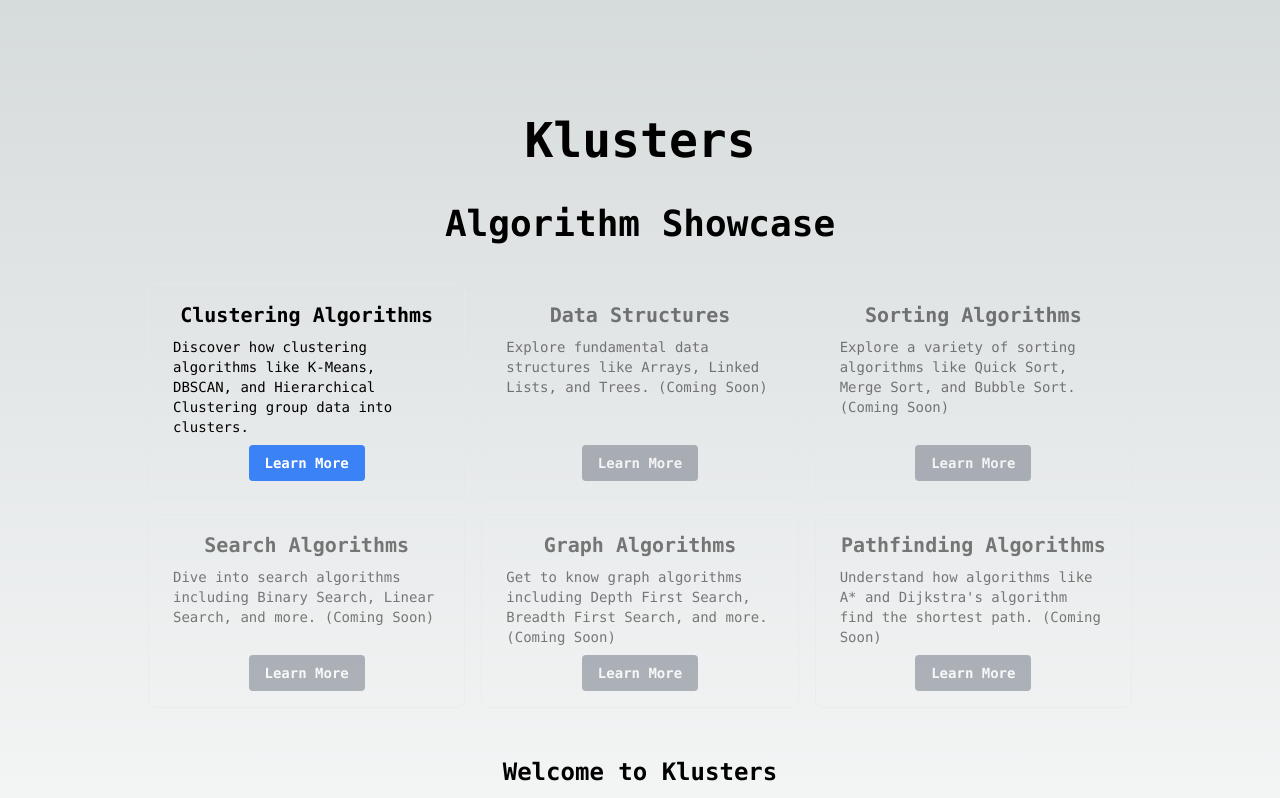
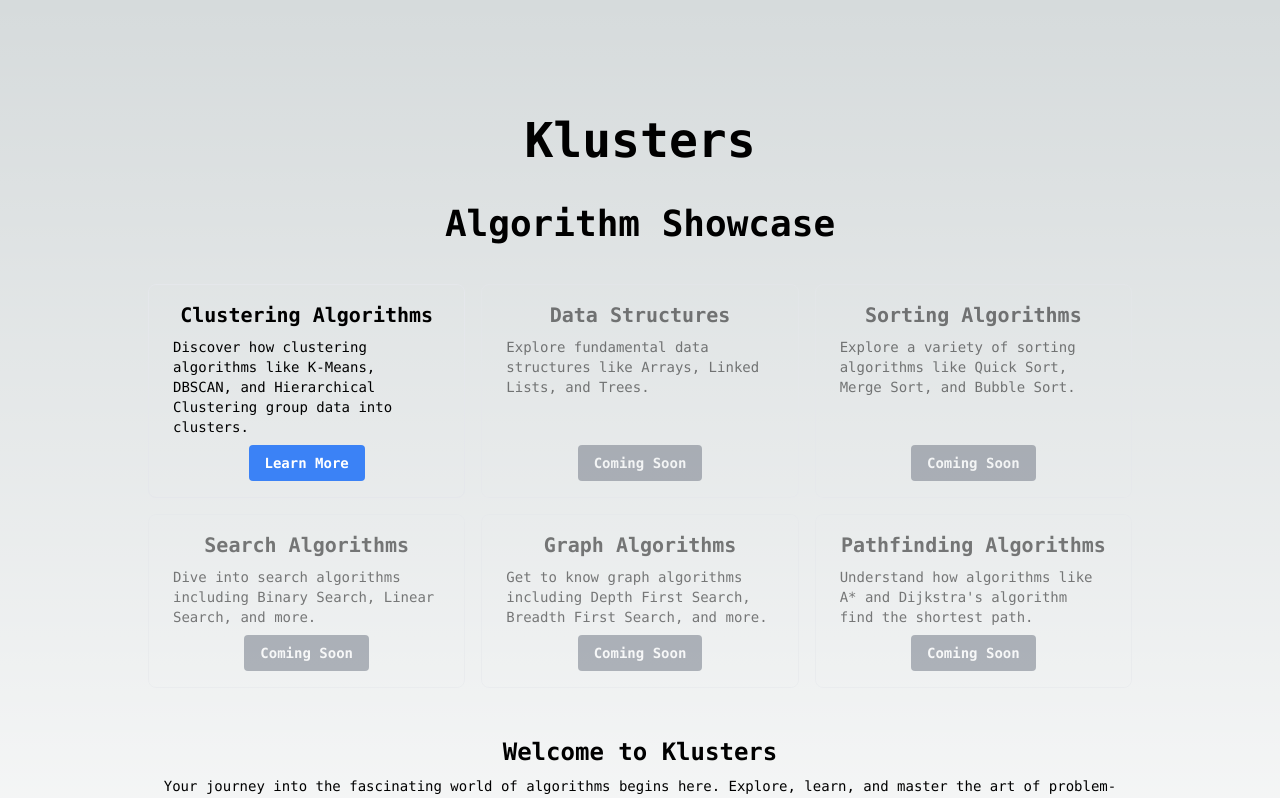
Before and after one commit to ouckah/klusters, a Next.js app: page / in a window 1280 px wide. Shown: the top 798 px of the page. Built offline with nearby package versions, Linux system fonts and the light colour scheme.

Commit message:
Small Coming Soon Change

```diff
--- a/src/app/page.js
+++ b/src/app/page.js
@@ -30,65 +30,65 @@ export default function Home() {
             <h2 className="font-semibold text-xl">Data Structures</h2>
             <p className="text-md p-2">
               Explore fundamental data structures like Arrays, Linked Lists, and
-              Trees. (Coming Soon)
+              Trees.
             </p>
             <button
               className="mt-auto bg-gray-500 text-white font-bold py-2 px-4 rounded"
               disabled
             >
-              Learn More
+              Coming Soon
             </button>
           </article>
           <article className="border rounded-lg p-4 flex flex-col items-center opacity-50">
             <h2 className="font-semibold text-xl">Sorting Algorithms</h2>
             <p className="text-md p-2">
               Explore a variety of sorting algorithms like Quick Sort, Merge
-              Sort, and Bubble Sort. (Coming Soon)
+              Sort, and Bubble Sort.
             </p>
             <button
               className="mt-auto bg-gray-500 text-white font-bold py-2 px-4 rounded"
               disabled
             >
-              Learn More
+              Coming Soon
             </button>
           </article>
           <article className="border rounded-lg p-4 flex flex-col items-center opacity-50">
             <h2 className="font-semibold text-xl">Search Algorithms</h2>
             <p className="text-md p-2">
               Dive into search algorithms including Binary Search, Linear
-              Search, and more. (Coming Soon)
+              Search, and more.
             </p>
             <button
               className="mt-auto bg-gray-500 text-white font-bold py-2 px-4 rounded"
               disabled
             >
-              Learn More
+              Coming Soon
             </button>
           </article>
           <article className="border rounded-lg p-4 flex flex-col items-center opacity-50">
             <h2 className="font-semibold text-xl">Graph Algorithms</h2>
             <p className="text-md p-2">
               Get to know graph algorithms including Depth First Search, Breadth
-              First Search, and more. (Coming Soon)
+              First Search, and more.
             </p>
             <button
               className="mt-auto bg-gray-500 text-white font-bold py-2 px-4 rounded"
               disabled
             >
-              Learn More
+              Coming Soon
             </button>
           </article>
           <article className="border rounded-lg p-4 flex flex-col items-center opacity-50">
             <h2 className="font-semibold text-xl">Pathfinding Algorithms</h2>
             <p className="text-md p-2">
               Understand how algorithms like A* and Dijkstra&apos;s algorithm
-              find the shortest path. (Coming Soon)
+              find the shortest path.
             </p>
             <button
               className="mt-auto bg-gray-500 text-white font-bold py-2 px-4 rounded"
               disabled
             >
-              Learn More
+              Coming Soon
             </button>
           </article>
           <div className="col-span-full mt-8 text-center">
```
